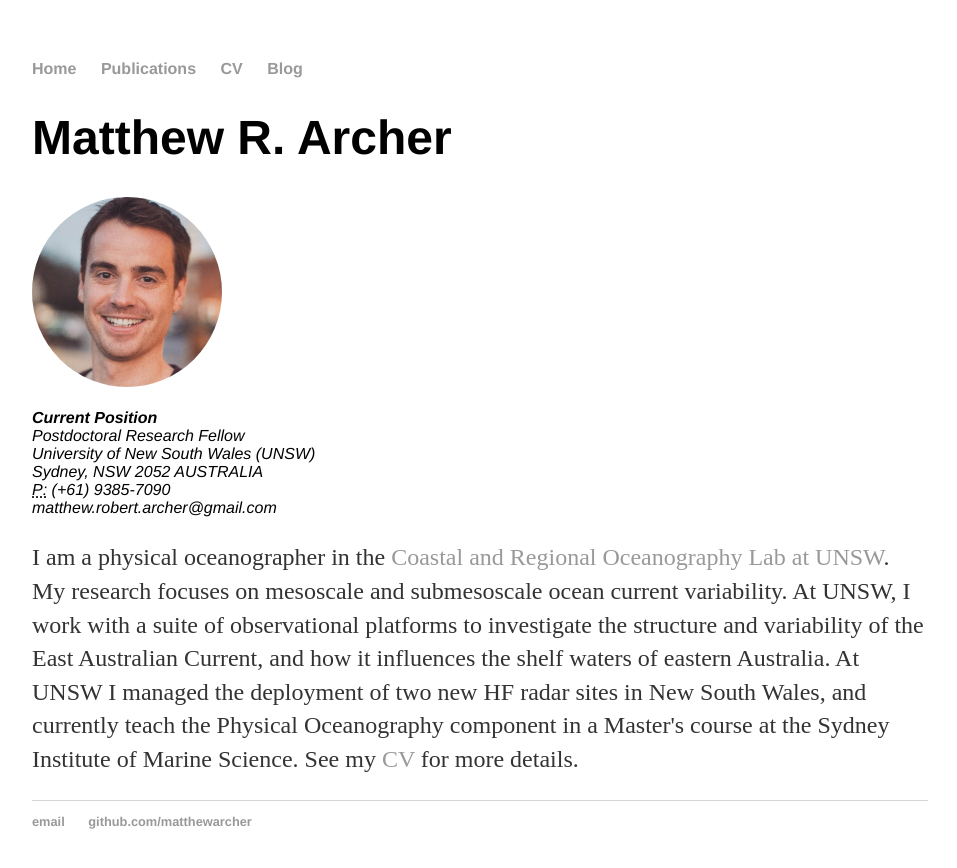
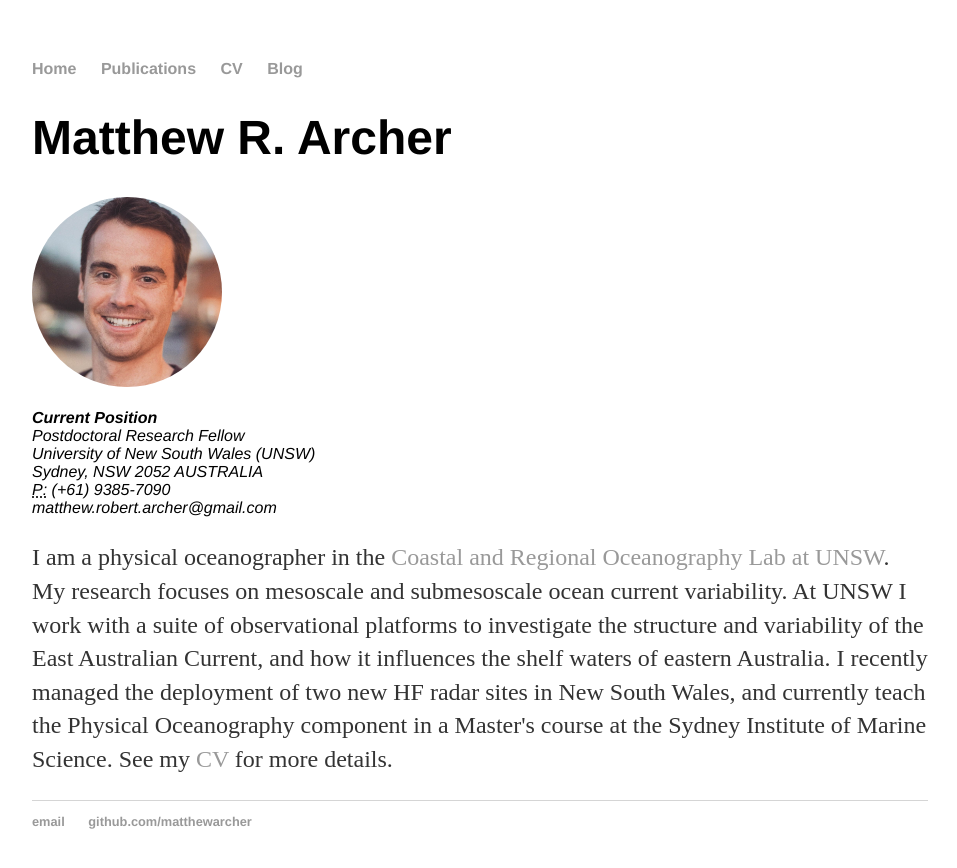
Before and after one commit to matthewarcher/matthewarcher.github.io, a Jekyll site: the page built from index.html, in a window 1280 px wide. Shown: the top 868 px of the page, without its empty margins (160-1117 px from the left). Built offline with Jekyll 4.4.1, drawn with Linux system fonts in a browser that asks for light colours.

Commit message:
Update index.html

```diff
--- a/index.html
+++ b/index.html
@@ -19,6 +19,6 @@ title: Matthew R. Archer
 	</address></font>
 
 	<p>I am a physical oceanographer in the <a href="http://www.oceanography.unsw.edu.au/index.html">Coastal and Regional Oceanography Lab at UNSW</a>.
-	My research focuses on mesoscale and submesoscale ocean current variability. At UNSW, I work with a suite of observational platforms to investigate the structure and variability of the East Australian Current, and how it influences the shelf waters of eastern Australia. At UNSW I managed the deployment of two new HF radar sites in New South Wales, and currently teach the Physical Oceanography component in a Master's course at the Sydney Institute of Marine Science.
+	My research focuses on mesoscale and submesoscale ocean current variability. At UNSW I work with a suite of observational platforms to investigate the structure and variability of the East Australian Current, and how it influences the shelf waters of eastern Australia. I recently managed the deployment of two new HF radar sites in New South Wales, and currently teach the Physical Oceanography component in a Master's course at the Sydney Institute of Marine Science.
 	See my <a href="/Archer_CV.pdf">CV</a> for more details. </p>
 </div><!-- /.blurb -->
```
